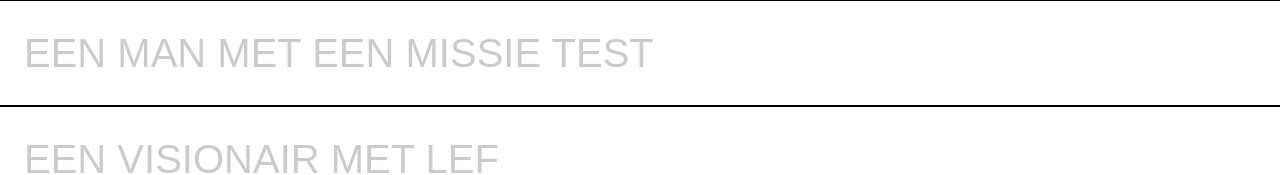
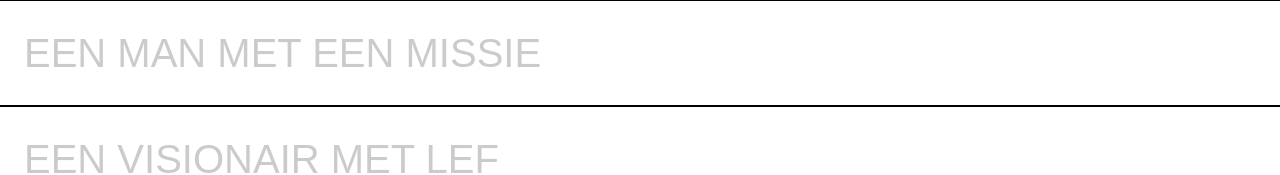
Before and after one commit to annakinds/Plantin, a website built with Vite: page index.html in a window 1280 px wide. Shown: the top 175 px of the page. Built offline with nearby package versions, Linux system fonts and the light colour scheme.

Commit message:
undo test deployen

```diff
--- a/index.html
+++ b/index.html
@@ -14,7 +14,7 @@
     <nav>
       <ul>
         <li>
-          <a class="nav__item" href="#section1">een man met een missie TEST</a>
+          <a class="nav__item" href="#section1">een man met een missie</a>
         </li>
         <li>
           <a class="nav__item" href="#section2">een visionair met lef</a>
```
